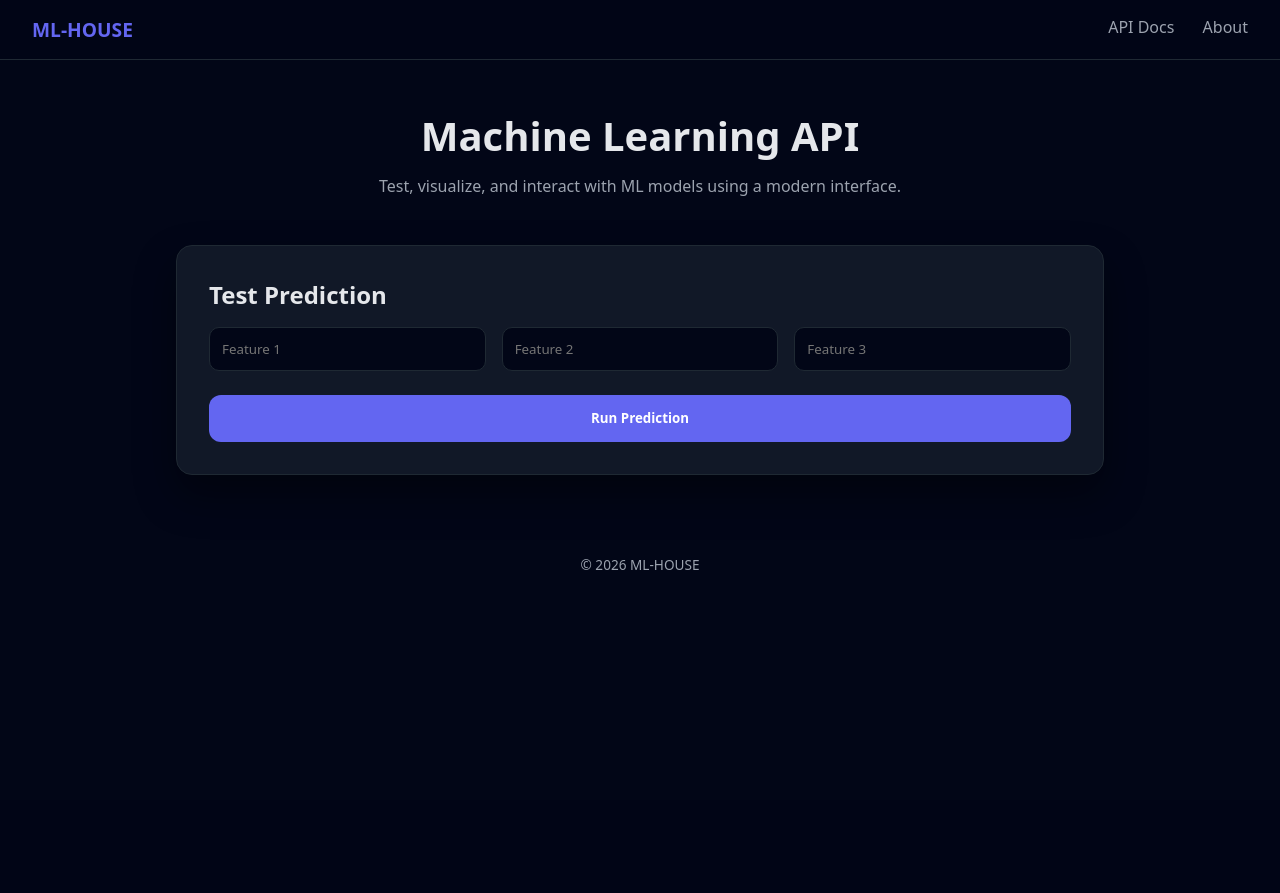
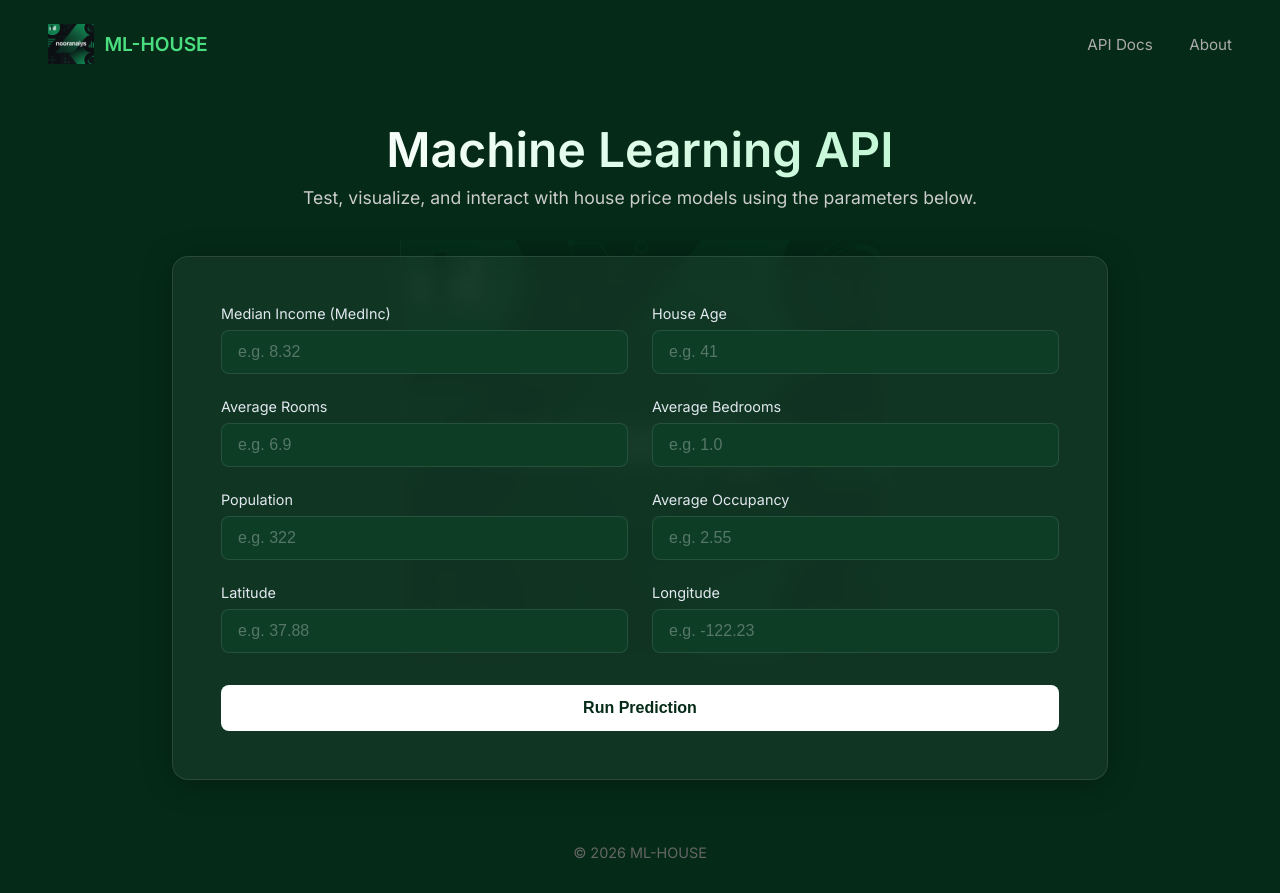
Before and after one commit to arslanrejepov/ml-house-price, a FastAPI app: page / in a window 1280 px wide. Before the commit the page ends 570 px from the top, so only its background shows below. Run offline with FastAPI, Linux system fonts and the light colour scheme.

Commit message:
Project Ready to Use

```diff
--- /dev/null
+++ b/app/index.html
@@ -0,0 +1,79 @@
+<!DOCTYPE html>
+<html lang="en">
+<head>
+    <meta charset="UTF-8">
+    <meta name="viewport" content="width=device-width, initial-scale=1.0">
+    <title>ML-HOUSE Prediction</title>
+    <link rel="stylesheet" href="/static/style.css">
+    <link href="https://fonts.googleapis.com/css2?family=Inter:wght@300;400;600&display=swap" rel="stylesheet">
+</head>
+<body>
+
+    <header class="navbar">
+        <div class="logo-container">
+            <img src="/static/logo.png" alt="ML-HOUSE Logo" class="nav-logo">
+            <span class="brand-name">ML-HOUSE</span>
+        </div>
+        <nav class="nav-links">
+            <a href="#">API Docs</a>
+            <a href="#">About</a>
+        </nav>
+    </header>
+
+    <main class="container">
+        <div class="hero-text">
+            <h1>Machine Learning API</h1>
+            <p>Test, visualize, and interact with house price models using the parameters below.</p>
+        </div>
+
+        <div class="glass-card">
+            <form class="prediction-form">
+                <div class="input-grid">
+                    <div class="input-group">
+                        <label for="MedInc">Median Income (MedInc)</label>
+                        <input type="number" step="0.01" id="MedInc" name="MedInc" placeholder="e.g. 8.32">
+                    </div>
+                    <div class="input-group">
+                        <label for="HouseAge">House Age</label>
+                        <input type="number" step="1" id="HouseAge" name="HouseAge" placeholder="e.g. 41">
+                    </div>
+
+                    <div class="input-group">
+                        <label for="AveRooms">Average Rooms</label>
+                        <input type="number" step="0.1" id="AveRooms" name="AveRooms" placeholder="e.g. 6.9">
+                    </div>
+                    <div class="input-group">
+                        <label for="AveBedrms">Average Bedrooms</label>
+                        <input type="number" step="0.1" id="AveBedrms" name="AveBedrms" placeholder="e.g. 1.0">
+                    </div>
+
+                    <div class="input-group">
+                        <label for="Population">Population</label>
+                        <input type="number" step="1" id="Population" name="Population" placeholder="e.g. 322">
+                    </div>
+                    <div class="input-group">
+                        <label for="AveOccup">Average Occupancy</label>
+                        <input type="number" step="0.01" id="AveOccup" name="AveOccup" placeholder="e.g. 2.55">
+                    </div>
+
+                    <div class="input-group">
+                        <label for="Latitude">Latitude</label>
+                        <input type="number" step="0.0001" id="Latitude" name="Latitude" placeholder="e.g. 37.88">
+                    </div>
+                    <div class="input-group">
+                        <label for="Longitude">Longitude</label>
+                        <input type="number" step="0.0001" id="Longitude" name="Longitude" placeholder="e.g. -122.23">
+                    </div>
+                </div>
+
+                <button type="submit" class="submit-btn">Run Prediction</button>
+            </form>
+        </div>
+    </main>
+
+    <footer>
+        <p>&copy; 2026 ML-HOUSE</p>
+    </footer>
+
+</body>
+</html>
--- a/app/main.py
+++ b/app/main.py
@@ -1,12 +1,23 @@
-from fastapi import FastAPI, Request
-from fastapi.templating import Jinja2Templates
+import os
+from fastapi import FastAPI
 from fastapi.staticfiles import StaticFiles
+from fastapi.responses import FileResponse
 
 app = FastAPI()
 
-templates = Jinja2Templates(directory="app/templates")
-app.mount("/static", StaticFiles(directory="app/static"), name="static")
+# 1. Get the current folder where this main.py file lives
+base_dir = os.path.dirname(__file__)
+
+# 2. Tell the code that 'static' and 'index.html' are right here next to main.py
+static_dir = os.path.join(base_dir, "static")
+index_path = os.path.join(base_dir, "index.html")
+
+# 3. Mount the static directory using the absolute path
+app.mount("/static", StaticFiles(directory=static_dir), name="static")
 
 @app.get("/")
-def home(request: Request):
-    return templates.TemplateResponse("index.html", {"request": request})
+async def read_index():
+    # 4. Serve the index.html using the absolute path
+    return FileResponse(index_path)
+
+# ... (Keep your existing prediction endpoint code below here)
--- a/app/static/style.css
+++ b/app/static/style.css
@@ -1,133 +1,214 @@
-:root {
-    --bg: #0f172a;
-    --card: #111827;
-    --text: #e5e7eb;
-    --muted: #9ca3af;
-    --accent: #6366f1;
-    --border: #1f2933;
-}
-
+/* Reset & Base Styles */
 * {
     box-sizing: border-box;
     margin: 0;
     padding: 0;
-    font-family: system-ui, -apple-system, BlinkMacSystemFont, "Segoe UI", sans-serif;
+}
+
+:root {
+    --main-bg-color: #052b18; /* Deep Dark Green */
+    --glass-bg: rgba(255, 255, 255, 0.05); /* Transparent white for card */
+    --input-bg: #0d3d24; /* Slightly lighter green for inputs */
+    --text-white: #ffffff;
+    --accent-color: #4ade80; /* Light green accent for focus states */
 }
 
 body {
-    background: linear-gradient(180deg, #020617, #020617);
-    color: var(--text);
+    font-family: 'Inter', sans-serif;
+    background-color: var(--main-bg-color);
+    color: var(--text-white);
     min-height: 100vh;
+    display: flex;
+    flex-direction: column;
+    position: relative;
+    overflow-x: hidden;
 }
 
+/* Background Logo Watermark */
+body::before {
+    content: "";
+    position: absolute;
+    top: 50%;
+    left: 50%;
+    transform: translate(-50%, -50%);
+    width: 60vh;
+    height: 60vh;
+    /* Since style.css and logo.png are in the same folder, this works */
+    background-image: url('logo.png');
+    background-repeat: no-repeat;
+    background-position: center;
+    background-size: contain;
+    opacity: 0.05;
+    z-index: -1;
+    pointer-events: none;
+}
+
+/* Header / Navbar */
 .navbar {
     display: flex;
     justify-content: space-between;
-    padding: 1rem 2rem;
-    border-bottom: 1px solid var(--border);
-    background: rgba(2, 6, 23, 0.8);
-    backdrop-filter: blur(10px);
+    align-items: center;
+    padding: 1.5rem 3rem;
+    background: transparent;
 }
 
-.logo {
+.logo-container {
+    display: flex;
+    align-items: center;
+    gap: 10px;
+}
+
+.nav-logo {
+    height: 40px;
+    width: auto;
+}
+
+.brand-name {
     font-weight: 700;
     font-size: 1.2rem;
-    color: var(--accent);
+    color: var(--accent-color);
 }
 
-.navbar a {
-    color: var(--muted);
-    margin-left: 1.5rem;
+.nav-links a {
+    color: #aaaaaa;
     text-decoration: none;
+    margin-left: 2rem;
+    font-size: 0.95rem;
+    transition: color 0.3s ease;
 }
 
-.navbar a:hover {
-    color: var(--text);
+.nav-links a:hover {
+    color: var(--text-white);
 }
 
+/* Main Container */
 .container {
-    max-width: 960px;
-    margin: 3rem auto;
-    padding: 0 1rem;
+    flex: 1;
+    display: flex;
+    flex-direction: column;
+    align-items: center;
+    justify-content: center;
+    padding: 2rem;
+    width: 100%;
+    max-width: 1000px;
+    margin: 0 auto;
 }
 
-.hero {
+.hero-text {
     text-align: center;
     margin-bottom: 3rem;
 }
 
-.hero h1 {
-    font-size: 2.5rem;
-    margin-bottom: 0.75rem;
+.hero-text h1 {
+    font-size: 3rem;
+    font-weight: 700;
+    margin-bottom: 0.5rem;
+    background: linear-gradient(90deg, #ffffff, #bbf7d0);
+    -webkit-background-clip: text;
+    -webkit-text-fill-color: transparent;
 }
 
-.hero p {
-    color: var(--muted);
+.hero-text p {
+    color: #cccccc;
+    font-size: 1.1rem;
 }
 
-.card {
-    background: var(--card);
-    border: 1px solid var(--border);
+/* Glassmorphism Card for Form */
+.glass-card {
+    background: var(--glass-bg);
+    backdrop-filter: blur(10px);
+    -webkit-backdrop-filter: blur(10px);
+    border: 1px solid rgba(255, 255, 255, 0.1);
     border-radius: 16px;
-    padding: 2rem;
-    box-shadow: 0 20px 40px rgba(0,0,0,0.4);
+    padding: 3rem;
+    width: 100%;
+    box-shadow: 0 4px 30px rgba(0, 0, 0, 0.3);
 }
 
-.card h2 {
-    margin-bottom: 1rem;
+.prediction-form {
+    width: 100%;
 }
 
-.grid {
+/* Grid Layout for Inputs */
+.input-grid {
     display: grid;
-    grid-template-columns: repeat(auto-fit, minmax(140px, 1fr));
-    gap: 1rem;
-    margin-bottom: 1.5rem;
+    grid-template-columns: 1fr 1fr;
+    gap: 1.5rem;
+    margin-bottom: 2rem;
 }
 
-input {
-    padding: 0.75rem;
-    border-radius: 10px;
-    border: 1px solid var(--border);
-    background: #020617;
-    color: var(--text);
+.input-group {
+    display: flex;
+    flex-direction: column;
 }
 
-input:focus {
-    outline: none;
-    border-color: var(--accent);
+.input-group label {
+    font-size: 0.9rem;
+    margin-bottom: 0.5rem;
+    color: #e2e8f0;
+    font-weight: 500;
 }
 
-button {
-    width: 100%;
-    padding: 0.9rem;
-    border-radius: 12px;
-    border: none;
-    background: var(--accent);
-    color: white;
-    font-weight: 600;
-    cursor: pointer;
+.input-group input {
+    background-color: var(--input-bg);
+    border: 1px solid rgba(255, 255, 255, 0.1);
+    border-radius: 8px;
+    padding: 12px 16px;
+    color: var(--text-white);
+    font-size: 1rem;
+    transition: all 0.2s ease;
 }
 
-button:hover {
-    opacity: 0.9;
+.input-group input:focus {
+    outline: none;
+    border-color: var(--accent-color);
+    background-color: #0f4229;
 }
 
-.result {
-    margin-top: 1.5rem;
-    padding: 1rem;
-    background: #020617;
-    border-radius: 10px;
-    border: 1px solid var(--border);
-    font-size: 0.9rem;
+.input-group input::placeholder {
+    color: rgba(255, 255, 255, 0.3);
 }
 
-.hidden {
-    display: none;
+/* Button Styling */
+.submit-btn {
+    width: 100%;
+    padding: 14px;
+    background-color: var(--text-white);
+    color: var(--main-bg-color);
+    border: none;
+    border-radius: 8px;
+    font-size: 1rem;
+    font-weight: 700;
+    cursor: pointer;
+    transition: transform 0.2s, box-shadow 0.2s;
 }
 
+.submit-btn:hover {
+    transform: translateY(-2px);
+    box-shadow: 0 5px 15px rgba(255, 255, 255, 0.2);
+    background-color: #f0f0f0;
+}
+
+/* Footer */
 footer {
     text-align: center;
     padding: 2rem;
-    color: var(--muted);
-    font-size: 0.85rem;
+    color: #666;
+    font-size: 0.9rem;
+    margin-top: auto;
 }
+
+/* Mobile Responsiveness */
+@media (max-width: 768px) {
+    .input-grid {
+        grid-template-columns: 1fr;
+    }
+
+    .hero-text h1 {
+        font-size: 2rem;
+    }
+
+    .glass-card {
+        padding: 1.5rem;
+    }
+}
--- a/app/templates/index.html
+++ /dev/null
@@ -1,60 +0,0 @@
-<!DOCTYPE html>
-<html lang="en">
-<head>
-    <meta charset="UTF-8" />
-    <meta name="viewport" content="width=device-width, initial-scale=1.0" />
-    <title>ML-HOUSE</title>
-    <link rel="stylesheet" href="/static/style.css" />
-</head>
-<body>
-
-    <header class="navbar">
-        <div class="logo">ML-HOUSE</div>
-        <nav>
-            <a href="/docs">API Docs</a>
-            <a href="#">About</a>
-        </nav>
-    </header>
-
-    <main class="container">
-        <section class="hero">
-            <h1>Machine Learning API</h1>
-            <p>Test, visualize, and interact with ML models using a modern interface.</p>
-        </section>
-
-        <section class="card">
-            <h2>Test Prediction</h2>
-
-            <form id="predict-form">
-                <div class="grid">
-                    <input type="number" placeholder="Feature 1" required />
-                    <input type="number" placeholder="Feature 2" required />
-                    <input type="number" placeholder="Feature 3" required />
-                </div>
-
-                <button type="submit">Run Prediction</button>
-            </form>
-
-            <pre id="result" class="result hidden"></pre>
-        </section>
-    </main>
-
-    <footer>
-        <p>© 2026 ML-HOUSE</p>
-    </footer>
-
-    <script>
-        document.getElementById("predict-form").addEventListener("submit", async (e) => {
-            e.preventDefault();
-
-            const res = await fetch("/your-api-endpoint");
-            const data = await res.json();
-
-            const result = document.getElementById("result");
-            result.textContent = JSON.stringify(data, null, 2);
-            result.classList.remove("hidden");
-        });
-    </script>
-
-</body>
-</html>
```
Also changed, not shown: app/static/logo.png (added).
